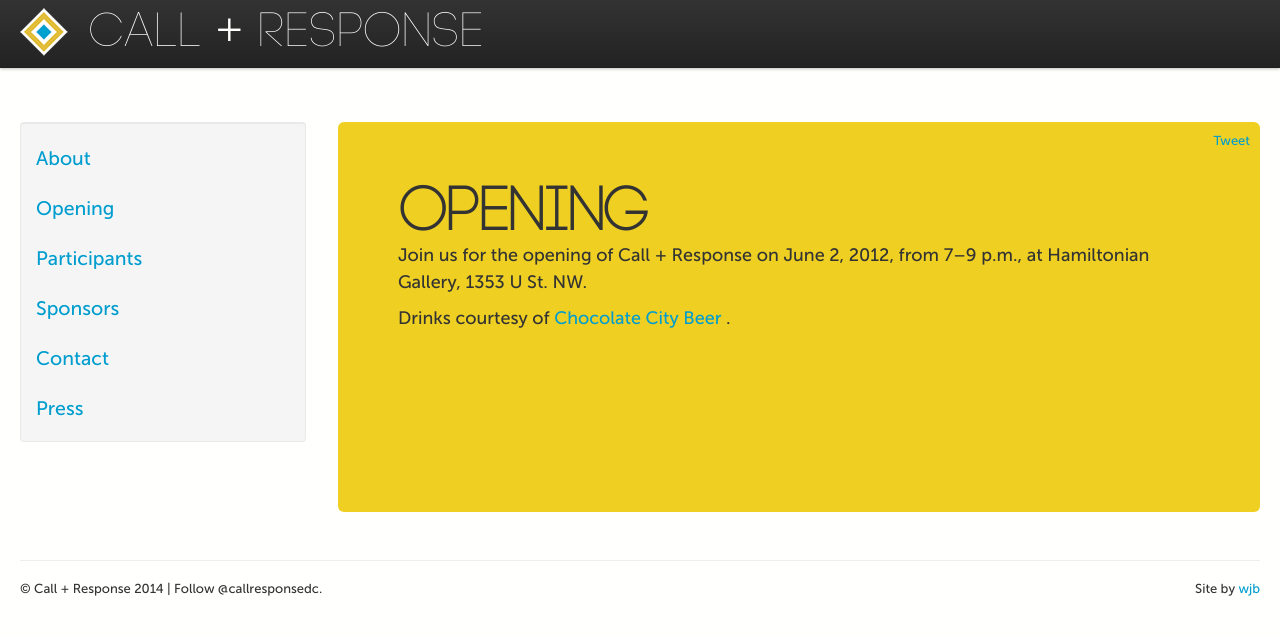
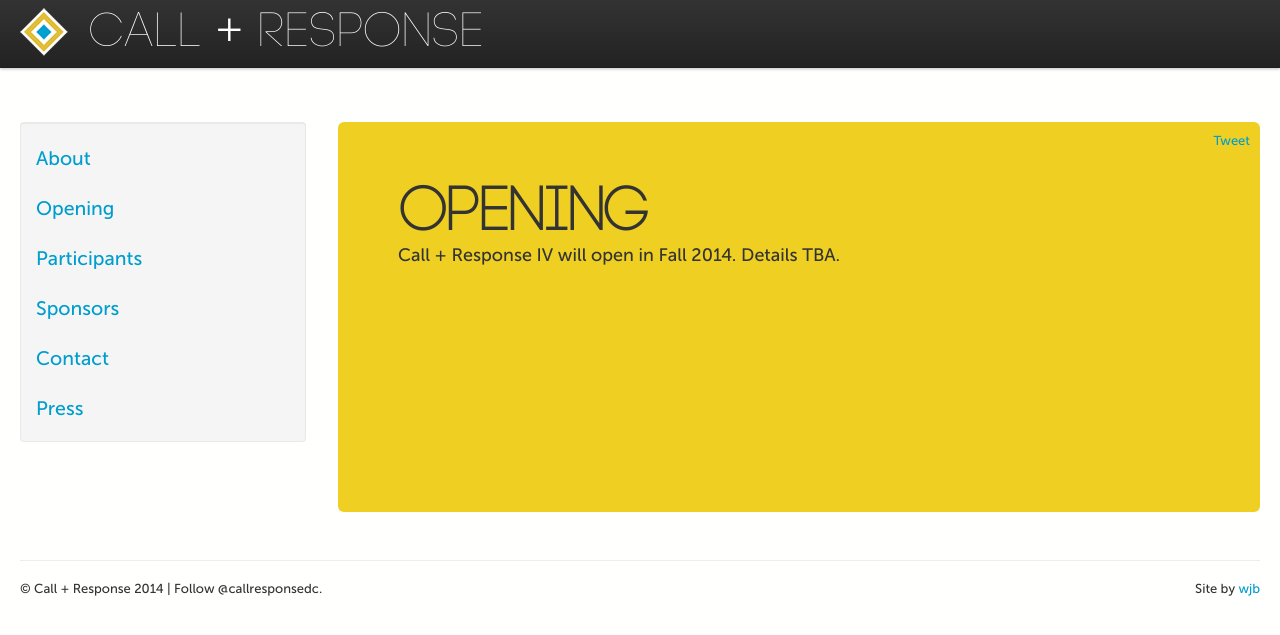
Before and after one commit to callandresponsedc/callandresponsedc, a Jekyll site: the page built from opening/index.html, in a window 1280 px wide. Shown: the top 635 px of the page. Built offline with Jekyll 4.4.1, drawn with Linux system fonts in a browser that asks for light colours; Markdown is read by kramdown in place of the engine named in the settings; comment, search, counter and statistics services are not loaded.

Commit message:
Update index.html

```diff
--- a/opening/index.html
+++ b/opening/index.html
@@ -6,10 +6,5 @@ title: Opening
 <h1>Opening
 </h1>
 <p>
-  Join us for the opening of Call + Response on June 2, 2012, from 7&ndash;9 p.m., at Hamiltonian Gallery, 1353 U St. NW.
+Call + Response IV will open in Fall 2014. Details TBA.
 </p>
-<p>
-  Drinks courtesy of
-  <a href="http://chocolatecitybeer.com/">Chocolate City Beer
-  </a>.
-</p>
```
